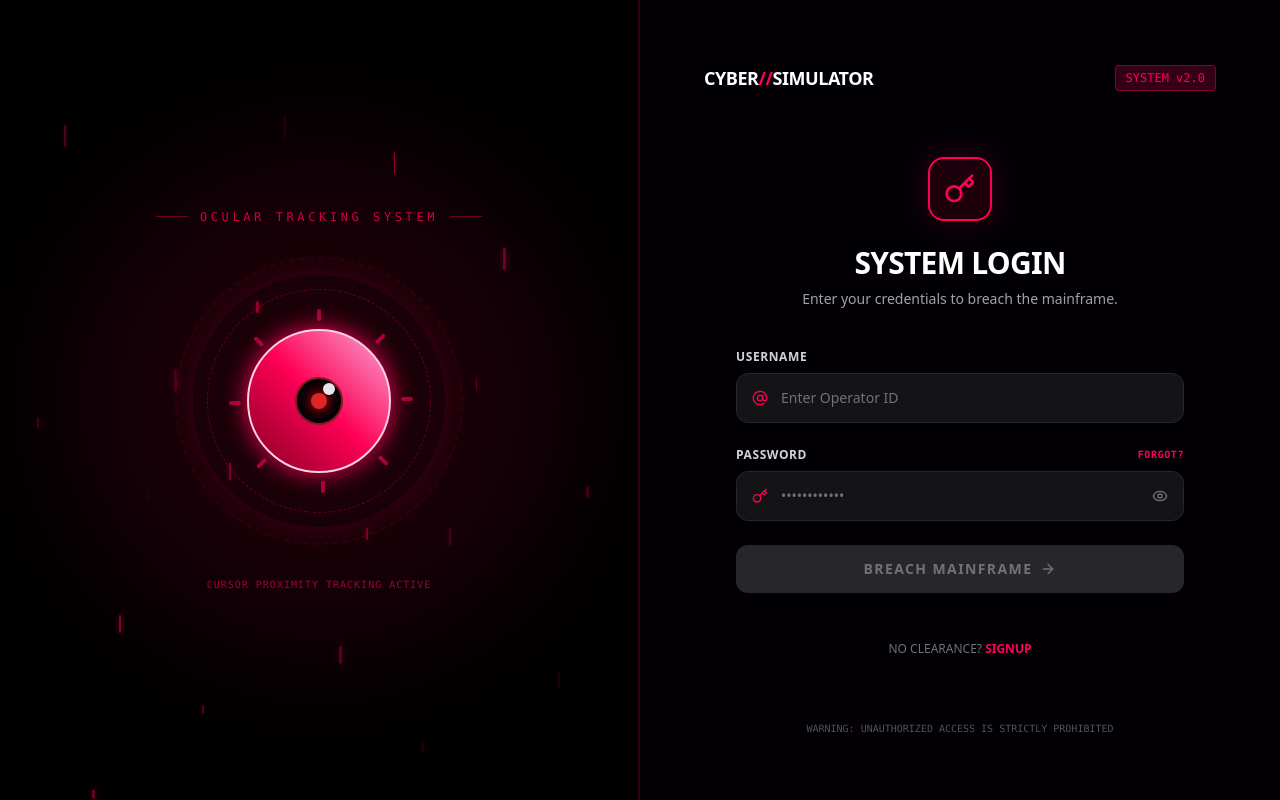
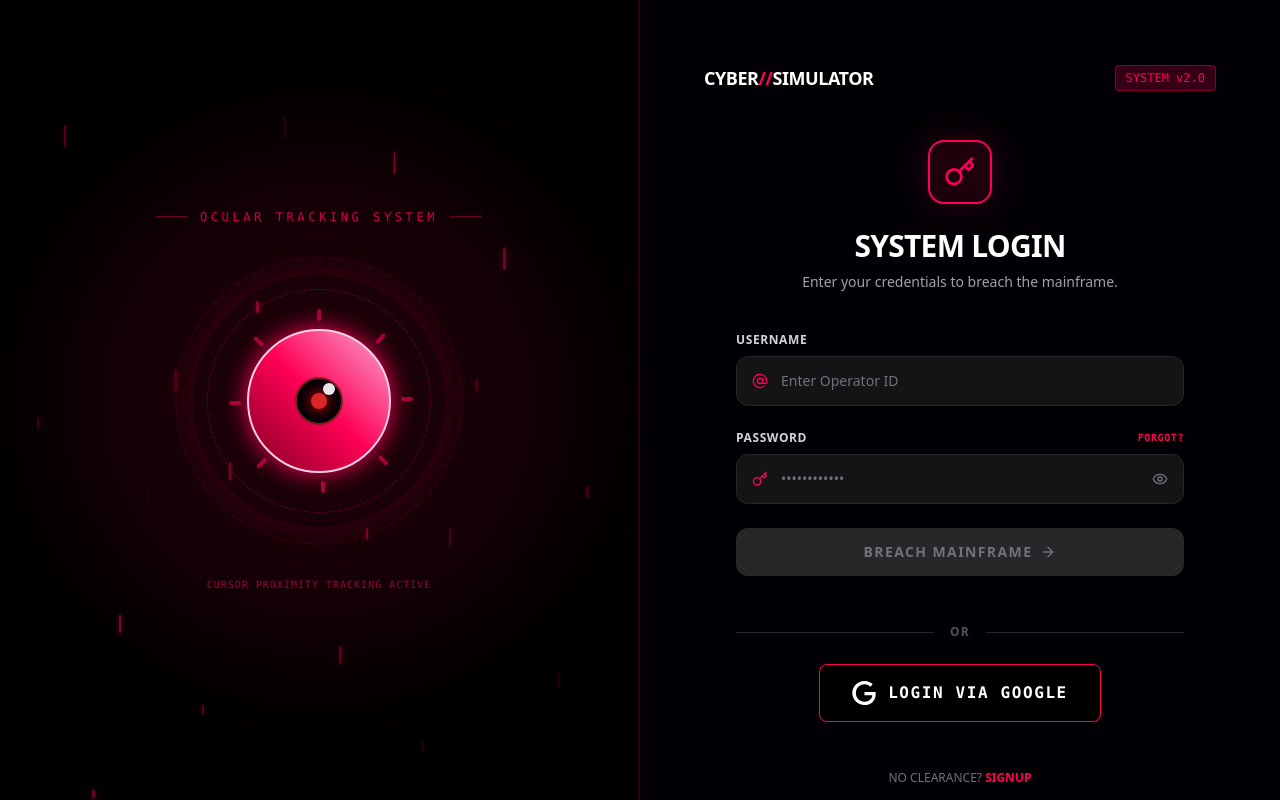
Before and after one commit to muhammadrehan589/CYBER-EMULATOR, a Next.js app: page /login in a window 1280 px wide. Built offline with nearby package versions, Linux system fonts and the light colour scheme; no server answers.

Commit message:
last changes

```diff
--- a/src/app/api/auth/[...nextauth]/route.ts
+++ b/src/app/api/auth/[...nextauth]/route.ts
@@ -64,7 +64,16 @@ export const authOptions: NextAuthOptions = {
         try {
           await connectDB();
           const existingUser = await User.findOne({ email: user.email });
+
           if (!existingUser) {
+            const { cookies } = await import('next/headers');
+            const cookieStore = cookies();
+            const mode = cookieStore.get('googleAuthMode')?.value;
+
+            if (mode === 'login') {
+              return "/login?error=AccountNotFound";
+            }
+
             await User.create({
                empId: `EMP-${Math.floor(1000 + Math.random() * 9000)}`,
                name: user.name || "Google User",
--- a/src/app/login/page.tsx
+++ b/src/app/login/page.tsx
@@ -32,9 +32,11 @@ export default function LoginPage() {
 
       {/* Right side: Auth Form */}
       <div className="flex-1 w-full lg:w-1/2 flex flex-col h-full bg-[#030005]">
-        <AuthForm
-          setIsInputFocused={setIsInputFocused}
-        />
+        <React.Suspense fallback={<div className="m-auto text-[#ff0055] font-mono">LOADING AUTH...</div>}>
+          <AuthForm
+            setIsInputFocused={setIsInputFocused}
+          />
+        </React.Suspense>
       </div>
     </div>
   );
--- a/src/components/auth/AuthForm.tsx
+++ b/src/components/auth/AuthForm.tsx
@@ -1,7 +1,7 @@
 'use client';
 
 import React, { useState, useEffect } from 'react';
-import { useRouter } from 'next/navigation';
+import { useRouter, useSearchParams } from 'next/navigation';
 import { motion } from 'framer-motion';
 import { signIn } from 'next-auth/react';
 import {
@@ -23,6 +23,7 @@ export const AuthForm: React.FC<AuthFormProps> = ({
   setIsInputFocused,
 }) => {
   const router = useRouter();
+  const searchParams = useSearchParams();
 
   const [authMode, setAuthMode] = useState<'login' | 'signup'>('login');
 
@@ -51,6 +52,19 @@ export const AuthForm: React.FC<AuthFormProps> = ({
       setButtonOffset({ x: 0, y: 0 });
     }
   }, [isFormValid]);
+
+  useEffect(() => {
+    const error = searchParams.get('error');
+    if (error === 'AccountNotFound') {
+      setAuthMode('signup');
+      setLoginError('Google Account not found. Please sign up to create a new profile.');
+
+      // clean the URL
+      const newUrl = new URL(window.location.href);
+      newUrl.searchParams.delete('error');
+      window.history.replaceState({}, '', newUrl);
+    }
+  }, [searchParams]);
 
   const handleLoginSubmit = async (e: React.FormEvent) => {
     e.preventDefault();
@@ -240,7 +254,6 @@ export const AuthForm: React.FC<AuthFormProps> = ({
               </motion.button>
             </div>
 
-            {authMode === 'signup' && (
             <div className="pt-2 text-center">
               <div className="flex items-center justify-center gap-4 py-4 w-full">
                 <div className="h-[1px] bg-zinc-800 flex-1"></div>
@@ -248,10 +261,9 @@ export const AuthForm: React.FC<AuthFormProps> = ({
                 <div className="h-[1px] bg-zinc-800 flex-1"></div>
               </div>
               <div className="flex justify-center w-full mt-2">
-                   <GoogleLoginButton />
+                 <GoogleLoginButton mode={authMode} />
               </div>
             </div>
-            )}
 
             {authMode === 'login' ? (
               <div className="pt-6 text-center">
--- a/src/components/auth/GoogleLoginButton.tsx
+++ b/src/components/auth/GoogleLoginButton.tsx
@@ -2,11 +2,16 @@
 
 import { signIn } from "next-auth/react";
 
-export function GoogleLoginButton() {
+export function GoogleLoginButton({ mode = 'signup' }: { mode?: 'login' | 'signup' }) {
+  const handleClick = () => {
+    document.cookie = `googleAuthMode=${mode}; path=/; max-age=60`;
+    signIn("google", { callbackUrl: "/" });
+  };
+
   return (
     <button
       type="button"
-      onClick={() => signIn("google", { callbackUrl: "/" })}
+      onClick={handleClick}
       className="relative px-8 py-4 font-mono font-black tracking-widest text-white uppercase transition-all duration-300 rounded-lg group overflow-hidden bg-black border border-[#ff0055] hover:border-[#ff00aa] hover:shadow-[0_0_20px_#ff0055,inset_0_0_10px_#ff0055]"
     >
       <div className="absolute inset-0 w-full h-full bg-[#ff0055] opacity-0 group-hover:opacity-10 transition-opacity duration-300"></div>
@@ -14,7 +19,7 @@ export function GoogleLoginButton() {
         <svg viewBox="0 0 24 24" className="w-6 h-6 fill-current">
           <path d="M12.48 10.92v3.28h7.84c-.24 1.84-.853 3.187-1.787 4.133-1.147 1.147-2.933 2.4-6.053 2.4-4.827 0-8.6-3.893-8.6-8.72s3.773-8.72 8.6-8.72c2.6 0 4.507 1.027 5.907 2.347l2.307-2.307C18.747 1.44 16.133 0 12.48 0 5.867 0 .307 5.387.307 12s5.56 12 12.173 12c3.573 0 6.267-1.173 8.373-3.36 2.16-2.16 2.84-5.213 2.84-7.667 0-.76-.053-1.467-.173-2.053H12.48z" />
         </svg>
-        <span>Initialize via Google</span>
+        <span>{mode === 'login' ? 'Login via Google' : 'Initialize via Google'}</span>
       </div>
     </button>
   );
```
Lines whose indentation alone changed are shown as unchanged.
